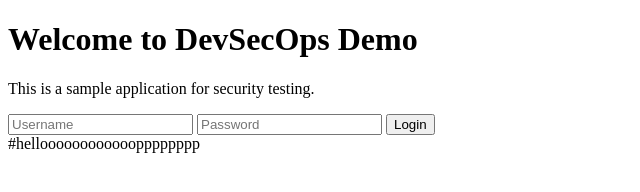
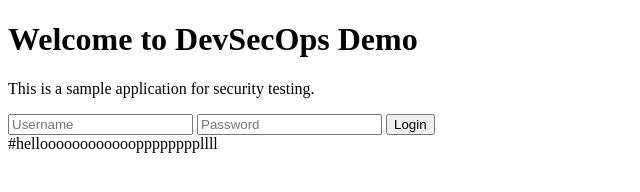
Before and after one commit to ali4210/DevSecOps-_Project-_1, a website: page index.html in a window 1280 px wide. Shown: the full height of the page, 0-640 px from the left. Drawn offline with Linux system fonts and the light colour scheme.

Commit message:
Update index.html

```diff
--- a/index.html
+++ b/index.html
@@ -13,4 +13,4 @@
     </form>
 </body>
 </html>
-#helloooooooooooopppppppp
+#hellooooooooooooppppppppllll
```
